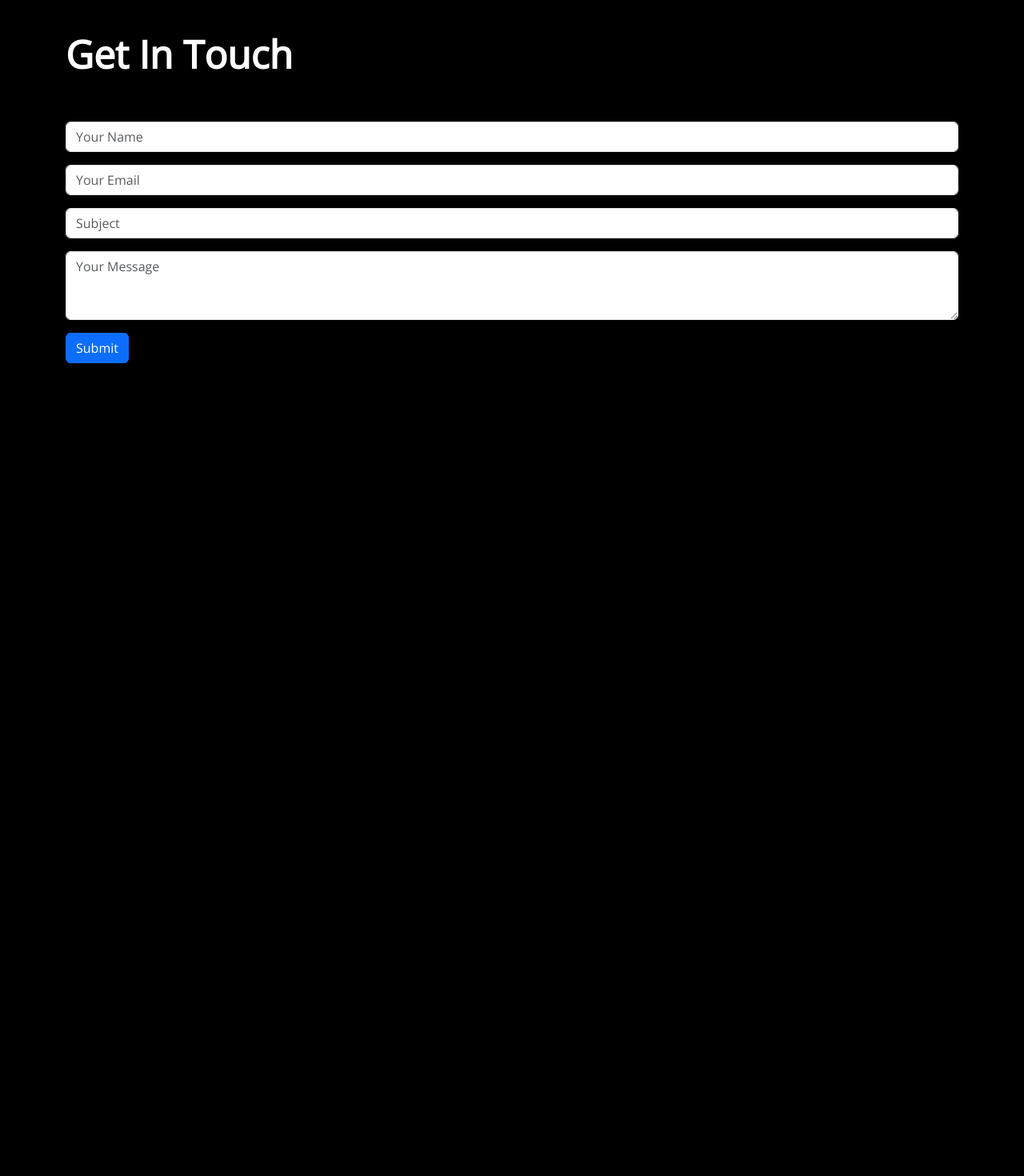
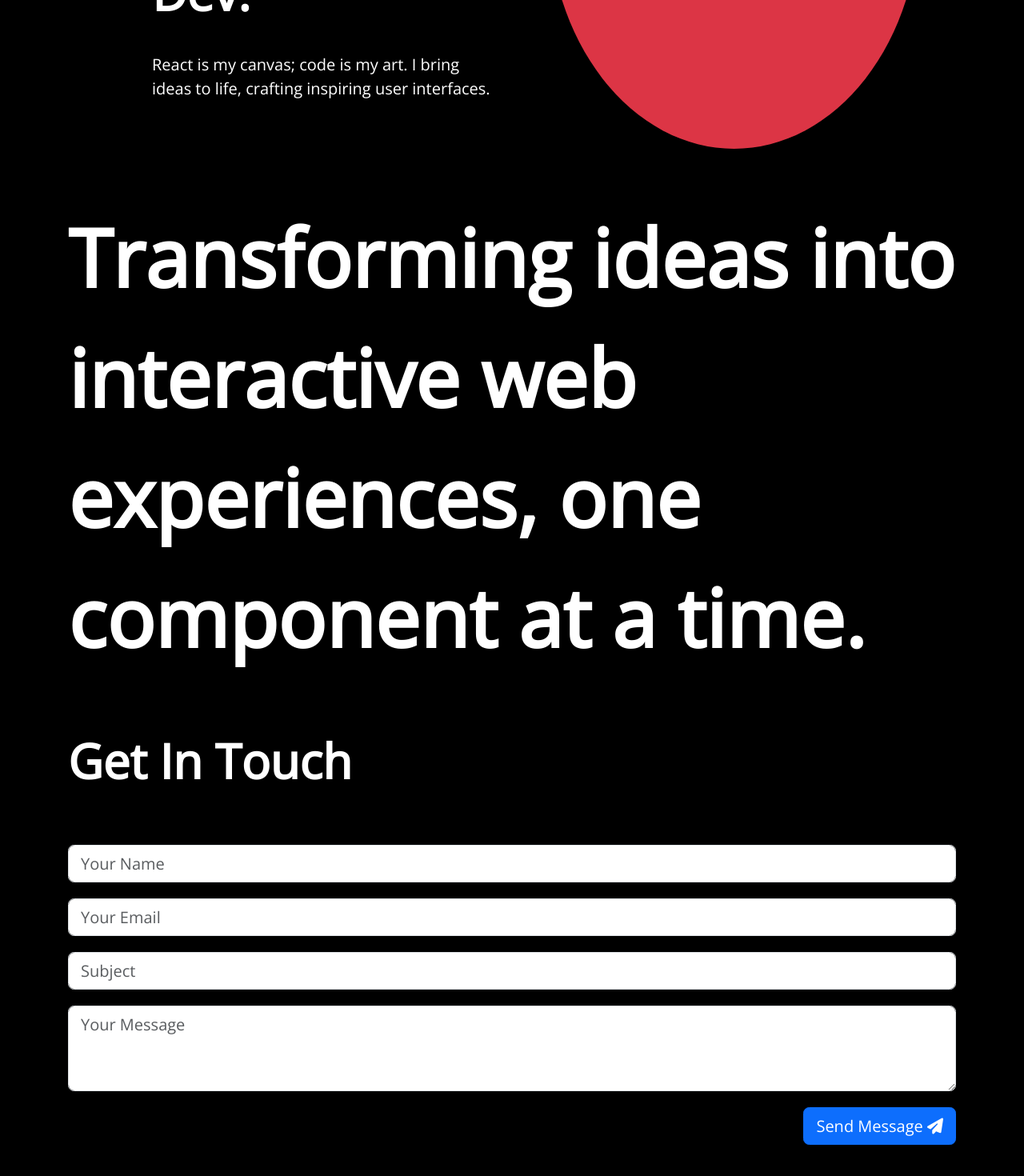
Before and after one commit to GauravShreenet/portfoliomain, a React (Create React App) app: page / in a window 1280 px wide. Shown: the part 664-2134 px from the top of the page at 80% size. Before the commit the page ends 1166 px from the top, so only its background shows below. Built offline with nearby package versions, Linux system fonts and the light colour scheme.

Commit message:
contact page added

```diff
--- a/public/index.html
+++ b/public/index.html
@@ -29,6 +29,7 @@
     <link rel="preconnect" href="https://fonts.googleapis.com">
 <link rel="preconnect" href="https://fonts.gstatic.com" crossorigin>
 <link href="https://fonts.googleapis.com/css2?family=Open+Sans&display=swap" rel="stylesheet">
+<link rel="stylesheet" href="https://cdnjs.cloudflare.com/ajax/libs/font-awesome/6.4.2/css/all.min.css" integrity="sha512-z3gLpd7yknf1YoNbCzqRKc4qyor8gaKU1qmn+CShxbuBusANI9QpRohGBreCFkKxLhei6S9CQXFEbbKuqLg0DA==" crossorigin="anonymous" referrerpolicy="no-referrer" />
 
     <title>Gaurav Shreenet</title>
   </head>
--- a/src/App.css
+++ b/src/App.css
@@ -1,6 +1,7 @@
 * {
     box-sizing: border-box;
     font-family: 'Open Sans', sans-serif;
+    font-size: 20px;
 }
 
 :root {
@@ -47,7 +48,3 @@ body {
     font-size: 3rem;
     font-weight: bold;
 }
-
-.contact {
-
-}
--- a/src/component/Home.js
+++ b/src/component/Home.js
@@ -8,13 +8,19 @@ export const Home = () => {
                 <div className="col mt-5 p-5">
                     Hi I'm <span className='fs-1 fw-bold'>Gaurav Shreenet</span><br />
                     <span className="tag">Jr. Front-End Dev.</span><br /><br />
-                    <span className='mt-5'>React is my canvas; code is my art. I bring ideas to life, crafting inspiring user interfaces, one React component at a time.</span>
+                    <span className='mt-5'>React is my canvas; code is my art. I bring ideas to life, crafting inspiring user interfaces.</span>
 
                 </div>
                 <div className="col bg-danger rounded-circle pt-3" style={{ overflow: 'hidden' }}>
                     <div className="image-resize d-flex justify-content-center">
                         <img src={imagePortfolio} alt="Portfolio Image" className='img-fluid' />
                     </div>
+                </div>
+            </div>
+
+            <div className="row">
+                <div className="col" style={{fontSize: '5rem', fontWeight: 'bold'}}>
+                Transforming ideas into interactive web experiences, one component at a time.
                 </div>
             </div>
 
@@ -36,7 +42,9 @@ export const Home = () => {
                         <div class="mb-3">
                             <textarea class="form-control" id="textarea" rows="3" placeholder='Your Message'></textarea>
                         </div>
-                        <button type="submit" class="btn btn-primary">Submit</button>
+                        <div className='d-flex justify-content-end'>
+                            <button type="submit" class="btn btn-primary">Send Message <i class="fa-solid fa-paper-plane"></i></button>
+                        </div>
                     </form>
                 </div>
             </div>
```
